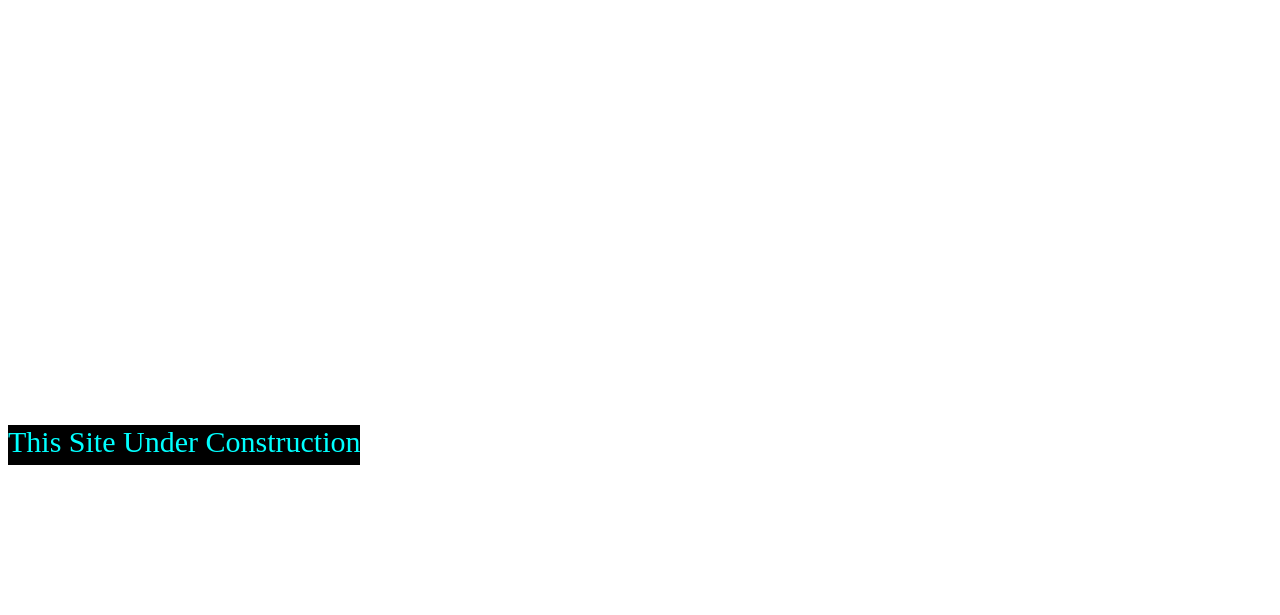
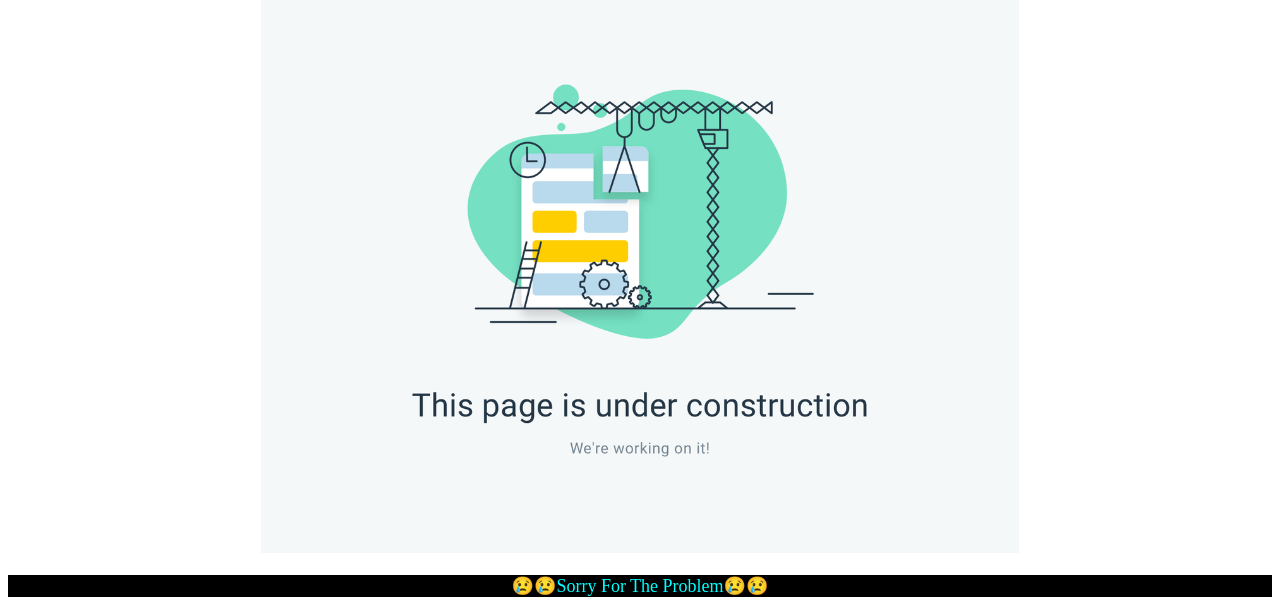
Before and after one commit to abdullah-patwary/akmu-portfolio, a plain HTML site: page index.html in a window 1280 px wide. Shown: the part 305-920 px from the top of the page. Before the commit the page ends 800 px from the top, so only its background shows below. Drawn offline with Linux system fonts and the light colour scheme.

Commit message:
adding an image for construction message

```diff
--- a/design.css
+++ b/design.css
@@ -37,13 +37,15 @@ section{
 
  #id1{
     text-align: center;
-    position :absolute;
-    bottom : 0;
-    height : 40px;
-    margin-top : 40px;
-    border: 5px rgb(58, 233, 19);
     background-color: black;
     color: cyan;
-    font-size: 30px;
+    font-size: large;
 
  }
+
+ #under-construction{
+     /* width: 100%; */
+     width: 60%;
+     height: 60%px;
+     margin-left: 20%;
+ }
--- a/index.html
+++ b/index.html
@@ -26,6 +26,8 @@
 
         </section>
 
-        <footer><p id="id1">This Site Under Construction</p></footer>
+        <img id="under-construction" src="img/UnderConstruction.png" alt="">
+
+        <footer><p id="id1">😢😢Sorry For The Problem😢😢</p></footer>
     </body>
 </html>
```
Also changed, not shown: img/UnderConstruction.png (added).
